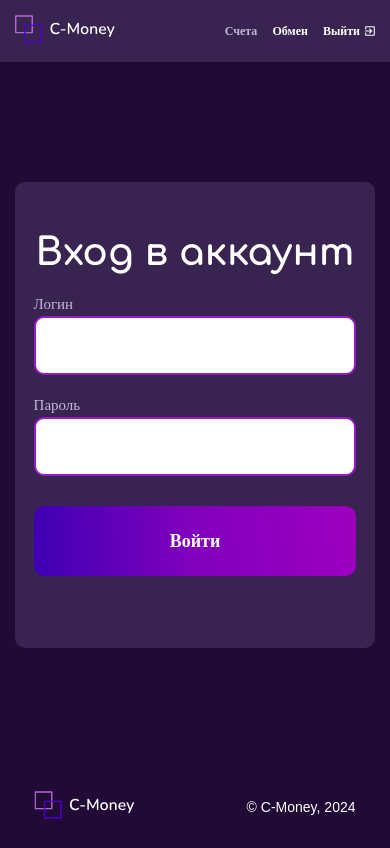
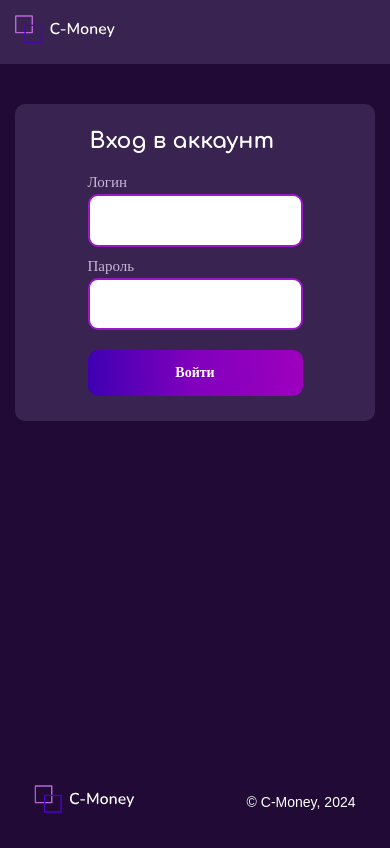
Before and after one commit to geran1ka/c-money-dip, a React (Vite) app: page /auth in a window 390 px wide. Built offline with nearby package versions, Linux system fonts and the light colour scheme; a web font is replaced by a local one.

Commit message:
Реализовать компонент <Auth />: верстка, адаптив, логика

```diff
--- a/src/components/Auth/Auth.jsx
+++ b/src/components/Auth/Auth.jsx
@@ -2,20 +2,29 @@ import classNames from "classnames";
 import { Container } from "../Container/Container";
 import s from "./Auth.module.scss";
 import { useForm } from "react-hook-form";
-import { useDispatch } from "react-redux";
+import { useDispatch, useSelector } from "react-redux";
 import { fetchAccessToken } from "../../store/auth/auth.slice";
+import { useEffect } from "react";
+import { getMessageErrorRu } from "../../helper/getMessageErrorRu";
 
 export const Auth = () => {
   const dispatch = useDispatch();
+
   const {
     register,
     handleSubmit,
+    reset,
     formState: { errors },
   } = useForm();
 
   const onSubmit = (data) => {
     dispatch(fetchAccessToken(data));
   };
+
+  const { error } = useSelector((state) => state.auth);
+  useEffect(() => {
+    reset();
+  }, [error, reset]);
 
   return (
     <Container>
@@ -24,7 +33,7 @@ export const Auth = () => {
           <form className={s.form} onSubmit={handleSubmit(onSubmit)}>
             <legend className={s.title}>Вход в аккаунт</legend>
             <div className={s.inputWrapper}>
-              <span className={s.error}>
+              <span className={classNames(s.error, s.errorPosition)}>
                 {errors.login && errors.login.message}
               </span>
               <label className={s.label}>Логин</label>
@@ -44,7 +53,7 @@ export const Auth = () => {
               />
             </div>
             <div className={s.inputWrapper}>
-              <span className={s.error}>
+              <span className={classNames(s.error, s.errorPosition)}>
                 {errors.password && errors.password.message}
               </span>
               <label className={s.label}>Пароль</label>
@@ -68,6 +77,7 @@ export const Auth = () => {
               Войти
             </button>
           </form>
+          {error && <p className={s.error}>{getMessageErrorRu(error)}</p>}
         </div>
       </div>
     </Container>
--- a/src/components/Auth/Auth.module.scss
+++ b/src/components/Auth/Auth.module.scss
@@ -1,65 +1,147 @@
 .container {
   display: flex;
   justify-content: center;
-  padding-top: 120px;
+  padding-top: 40px;
+
+  @media (min-width: 540px) {
+    padding-top: 80px;
+  }
+
+  @media (min-width: 768px) {
+    padding-top: 120px;
+  }
 }
+
 .wrapper {
+  display: flex;
+  flex-direction: column;
+  align-items: center;
+  gap: 10px;
+  justify-content: center;
+  padding: 25px 15px;
+  max-width: 580px;
+  width: 100%;
   background: var(--header);
   border-radius: 10px;
-  display: flex;
-  height: 466px;
-  justify-content: center;
-  padding: 50px 0;
-  width: 580px;
+
+  @media (min-width: 540px) {
+    padding: 50px 25px;
+    gap: 20px;
+  }
+
+  @media (min-width: 768px) {
+    gap: 30px;
+  }
 }
+
 .form {
   display: flex;
   flex-direction: column;
 }
+
 .title {
   font-family: Comfortaa;
-  font-size: 38px;
+  font-size: 22px;
   font-weight: 700;
-  line-height: 42px;
+  line-height: 1.1;
   margin-bottom: 20px;
+
+  @media (min-width: 540px) {
+    font-size: 30px;
+  }
+
+  @media (min-width: 768px) {
+    font-size: 38px;
+  }
 }
+
 .inputWrapper {
+  position: relative;
   display: flex;
   flex-direction: column;
-  margin-bottom: 30px;
-  position: relative;
+  margin-bottom: 20px;
+
+  @media (min-width: 540px) {
+    margin-bottom: 25px;
+  }
+
+  @media (min-width: 768px) {
+    margin-bottom: 30px;
+  }
 }
-.error {
-  bottom: 5px;
-  color: red;
-  font-size: 14px;
-  position: absolute;
-  right: 10px;
+
+.inputWrapper:not(:last-of-type) {
+  margin-bottom: 10px;
+
+  @media (min-width: 540px) {
+    margin-bottom: 15px;
+  }
+
+  @media (min-width: 768px) {
+    margin-bottom: 20px;
+  }
 }
-.inputWrapper:not(:last-of-type) {
-  margin-bottom: 20px;
-}
+
 .label {
   color: var(--text);
   font-family: Nunito;
   font-size: 15px;
-  font-weight: 400;
-  line-height: 20px;
   margin-bottom: 2px;
 }
+
 .input {
   border: 2px solid var(--pink);
   border-radius: 10px;
-  padding: 20px;
+  padding: 15px;
+  font-size: 14px;
+  line-height: 1.3;
+
+  @media (min-width: 540px) {
+    font-size: 16px;
+    padding: 17px;
+  }
+
+  @media (min-width: 768px) {
+    padding: 20px;
+  }
 }
 
 .input[aria-invalid="true"] {
   outline: 2px solid tomato;
 }
+
 .button {
   font-family: Nunito;
-  font-size: 18px;
+  font-size: 14px;
   font-weight: 700;
-  line-height: 25px;
-  padding: 22.5px 0;
+  padding: 15px;
+
+  @media (min-width: 540px) {
+    padding: 17px;
+    font-size: 16px;
+  }
+
+  @media (min-width: 768px) {
+    padding: 20px;
+    font-size: 18px;
+  }
 }
+
+.error {
+  color: red;
+  font-size: 12px;
+
+  @media (min-width: 540px) {
+    font-size: 14px;
+  }
+
+  @media (min-width: 768px) {
+    font-size: 16px;
+  }
+}
+
+.errorPosition {
+  bottom: 2px;
+  position: absolute;
+  right: 10px;
+}
--- a/src/components/Header/Header.jsx
+++ b/src/components/Header/Header.jsx
@@ -1,17 +1,19 @@
+import { useSelector } from "react-redux";
 import { Container } from "../Container/Container";
 import { Logo } from "../UI/Logo/Logo";
 import s from "./Header.module.scss";
 import { Navigation } from "./Navigation/Navigation";
 
 export const Header = () => {
-  console.log("header");
+  const { accessToken } = useSelector((state) => state.auth);
+  console.log("accessToken: ", accessToken);
 
   return (
     <header className={s.header}>
       <Container>
         <div className={s.container}>
           <Logo />
-          <Navigation />
+          {accessToken && <Navigation />}
         </div>
       </Container>
     </header>
--- a/src/components/Header/Navigation/Navigation.jsx
+++ b/src/components/Header/Navigation/Navigation.jsx
@@ -1,6 +1,15 @@
+import { useDispatch } from "react-redux";
 import s from "./Navigation.module.scss";
+import { removeToken } from "../../../store/auth/auth.slice";
 
-export const Navigation = () => (
+export const Navigation = () => {
+  const dispatch = useDispatch();
+
+  const logOut = () => {
+    console.log("logOut");
+    dispatch(removeToken());
+  };
+  return (
     <nav>
       <ul className={s.nav}>
         <a aria-current="page" className={s.active} href="/currencies">
@@ -9,7 +18,7 @@ export const Navigation = () => (
         <a className="" href="/exchange">
           Обмен
         </a>
-      <button className={s.exit}>
+        <button className={s.exit} onClick={logOut}>
           Выйти{" "}
           <svg
             width="14"
@@ -26,3 +35,4 @@ export const Navigation = () => (
       </ul>
     </nav>
   );
+};
--- /dev/null
+++ b/src/helper/getMessageErrorRu.js
@@ -0,0 +1,19 @@
+export const getMessageErrorRu = (error) => {
+  let messageErrorRu = "";
+
+  switch (error) {
+    case "No such user":
+      messageErrorRu = "Пользователя с таким именем не существует!";
+      break;
+    case "Invalid password":
+      messageErrorRu = "Вы ввели не верный пароль!";
+      break;
+    case "Invalid route":
+      messageErrorRu = "Некорректный адрес сервера ";
+      break;
+    default:
+      messageErrorRu = "Что-то пошло не так";
+  }
+
+  return messageErrorRu;
+};
--- a/src/index.scss
+++ b/src/index.scss
@@ -69,6 +69,7 @@ body {
   min-height: 100vh;
   min-width: 320px;
   padding-bottom: 200px;
+  line-height: 1.3;
 }
 img {
   height: auto;
--- a/src/store/auth/auth.slice.js
+++ b/src/store/auth/auth.slice.js
@@ -19,7 +19,6 @@ export const fetchAccessToken = createAsyncThunk(
       }
 
       const data = await response.json();
-      console.log("data: ", data);
       return data;
     } catch (error) {
       return rejectWithValue(error);
@@ -47,14 +46,18 @@ const authSlice = createSlice({
         state.error = null;
       })
       .addCase(fetchAccessToken.fulfilled, (state, action) => {
-        state.accessToken = action.payload.payload.token;
-        localStorage.setItem("accessToken", action.payload.payload.token);
+        if (action.payload.payload?.token) {
+          state.accessToken = action.payload.payload?.token;
+          localStorage.setItem("accessToken", action.payload.payload.token);
+        }
         state.loading = false;
-        state.error = null;
+        action.payload?.error
+          ? (state.error = action.payload.error)
+          : (state.error = null);
       })
       .addCase(fetchAccessToken.rejected, (state, action) => {
         state.loading = false;
-        state.error = action.error.message;
+        state.error = action.error;
       });
   },
 });
```
Lines whose indentation alone changed are shown as unchanged.
